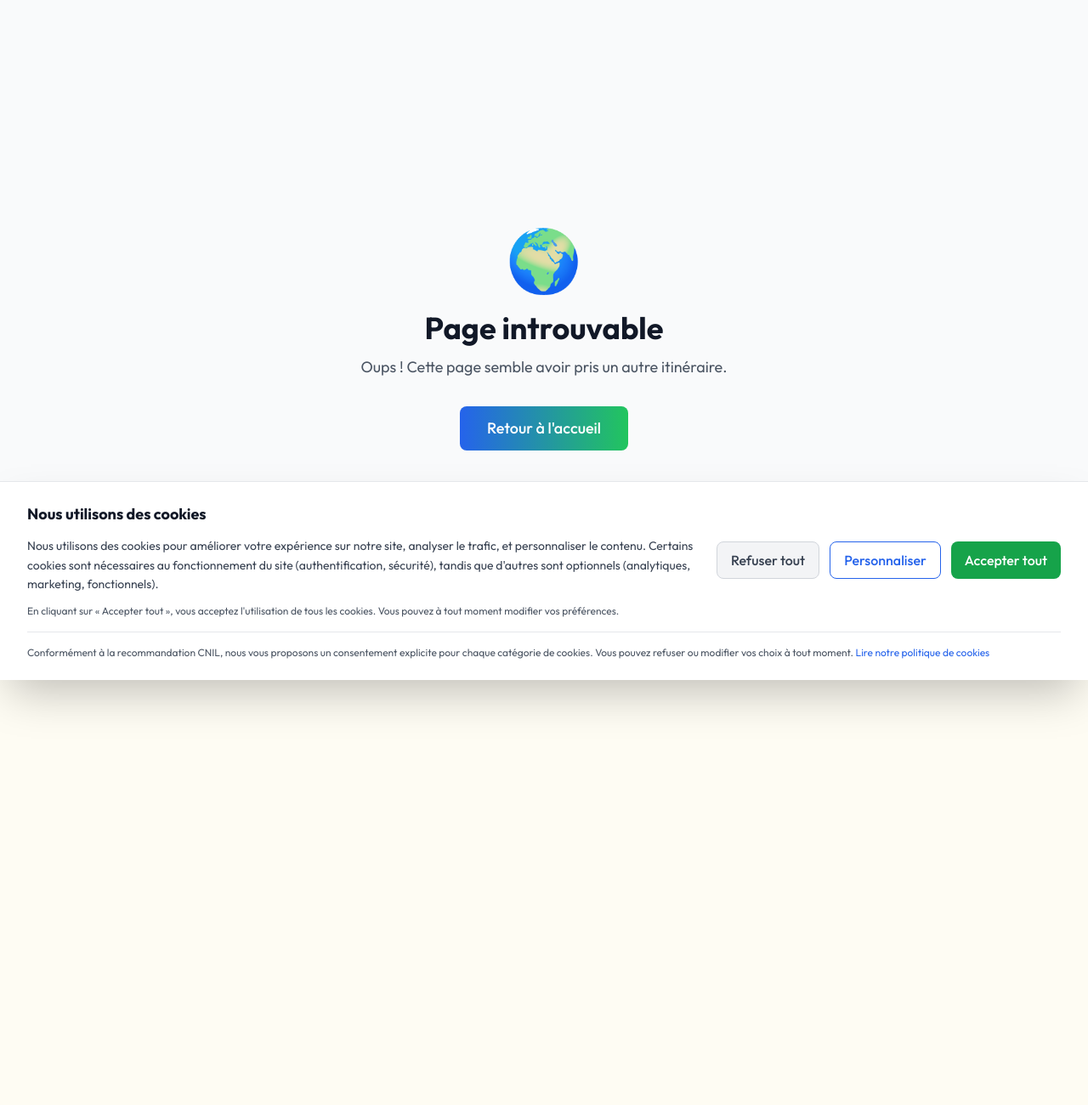
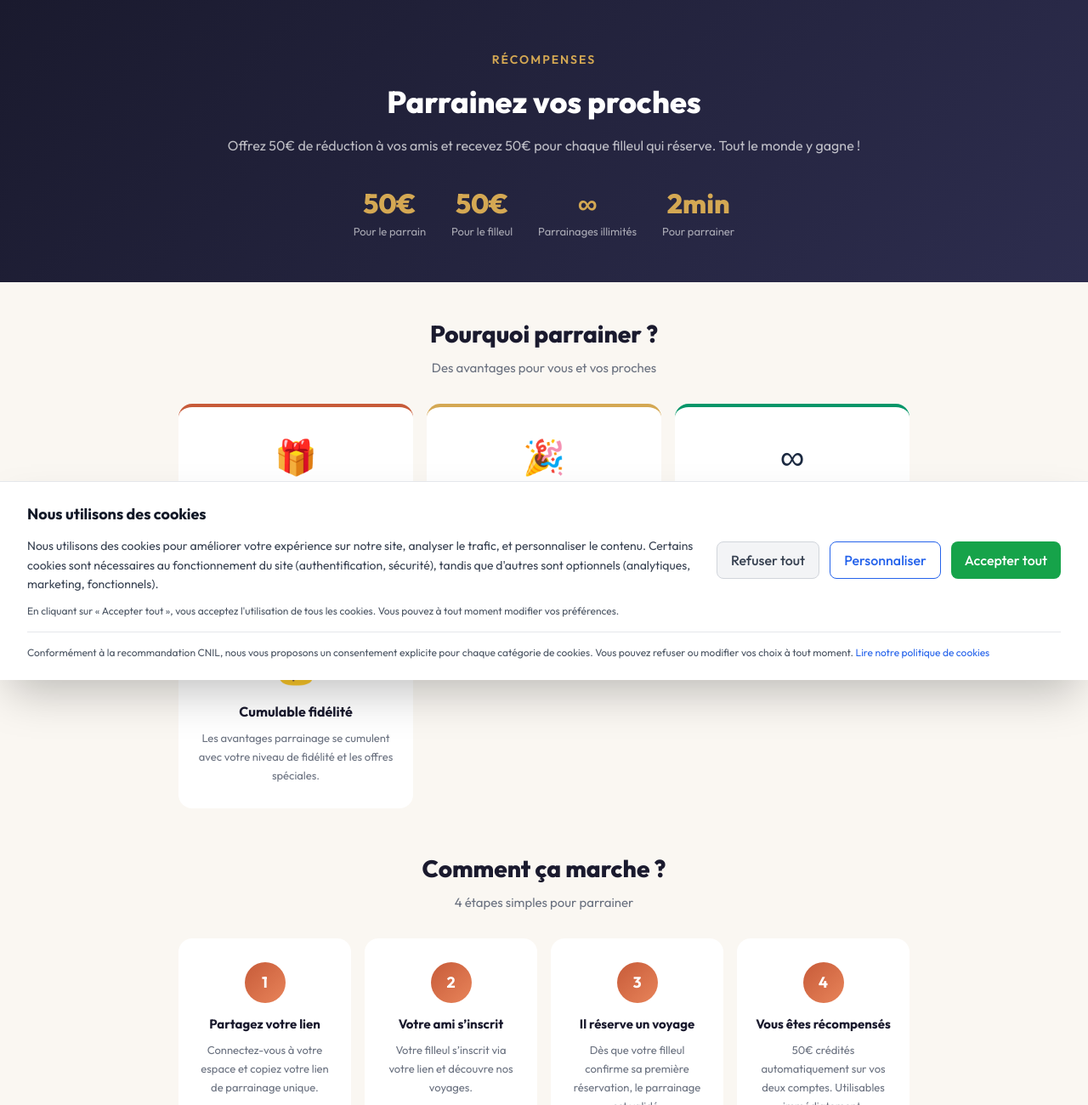
Before and after one commit to eventylife-hub/Eventylife, a Next.js app: page /parrainage-public in a window 1280 px wide. Before the commit this address had no page. Shown: the top 1300 px of the page at 85% size. Before the commit the page ends 800 px from the top, so only its background shows below. Built offline with nearby package versions, Linux system fonts and the light colour scheme.

Commit message:
feat: add parrainage-public page

```diff
--- /dev/null
+++ b/app/(public)/parrainage-public/page.tsx
@@ -0,0 +1,131 @@
+'use client';
+
+const avantages = [
+  { icon: "\u{1F381}", titre: "50\u20AC pour vous", desc: "Recevez 50\u20AC de r\u00e9duction sur votre prochain voyage pour chaque filleul qui r\u00e9serve.", couleur: "#C75B39" },
+  { icon: "\u{1F389}", titre: "50\u20AC pour votre filleul", desc: "Votre filleul b\u00e9n\u00e9ficie \u00e9galement de 50\u20AC de r\u00e9duction sur sa premi\u00e8re r\u00e9servation.", couleur: "#D4A853" },
+  { icon: "\u221E", titre: "Parrainages illimit\u00e9s", desc: "Aucune limite ! Plus vous parrainez, plus vous \u00e9conomisez sur vos voyages.", couleur: "#059669" },
+  { icon: "\u{1F4B0}", titre: "Cumulable fid\u00e9lit\u00e9", desc: "Les avantages parrainage se cumulent avec votre niveau de fid\u00e9lit\u00e9 et les offres sp\u00e9ciales.", couleur: "#7C3AED" },
+];
+
+const chiffres = [
+  { valeur: "50\u20AC", label: "Pour le parrain" },
+  { valeur: "50\u20AC", label: "Pour le filleul" },
+  { valeur: "\u221E", label: "Parrainages illimit\u00e9s" },
+  { valeur: "2min", label: "Pour parrainer" },
+];
+
+const etapes = [
+  { num: "1", titre: "Partagez votre lien", desc: "Connectez-vous \u00e0 votre espace et copiez votre lien de parrainage unique." },
+  { num: "2", titre: "Votre ami s\u2019inscrit", desc: "Votre filleul s\u2019inscrit via votre lien et d\u00e9couvre nos voyages." },
+  { num: "3", titre: "Il r\u00e9serve un voyage", desc: "D\u00e8s que votre filleul confirme sa premi\u00e8re r\u00e9servation, le parrainage est valid\u00e9." },
+  { num: "4", titre: "Vous \u00eates r\u00e9compens\u00e9s", desc: "50\u20AC cr\u00e9dit\u00e9s automatiquement sur vos deux comptes. Utilisables imm\u00e9diatement." },
+];
+
+const temoignages = [
+  { nom: "Marie L.", lieu: "Lyon", texte: "J\u2019ai parrain\u00e9 3 amies et on est toutes parties ensemble en Gr\u00e8ce. 150\u20AC d\u2019\u00e9conomies pour moi !", note: 5 },
+  { nom: "Pierre D.", lieu: "Bordeaux", texte: "Syst\u00e8me simple et honn\u00eate. Mon fr\u00e8re a eu sa r\u00e9duc direct \u00e0 l\u2019inscription. Top.", note: 5 },
+  { nom: "Sophie M.", lieu: "Toulouse", texte: "D\u00e9j\u00e0 5 parrainages valid\u00e9s ! Avec la fid\u00e9lit\u00e9, mes voyages me co\u00fbtent presque rien.", note: 5 },
+];
+
+const faq = [
+  { q: "Comment fonctionne le parrainage ?", r: "Partagez votre lien unique avec vos proches. Quand ils r\u00e9servent leur premier voyage, vous recevez tous les deux 50\u20AC de r\u00e9duction." },
+  { q: "Y a-t-il une limite de parrainages ?", r: "Non ! Vous pouvez parrainer autant de personnes que vous le souhaitez. Chaque parrainage valid\u00e9 g\u00e9n\u00e8re 50\u20AC de r\u00e9duction." },
+  { q: "Quand puis-je utiliser ma r\u00e9duction ?", r: "La r\u00e9duction est cr\u00e9dit\u00e9e d\u00e8s que votre filleul confirme sa r\u00e9servation. Elle est utilisable imm\u00e9diatement sur votre prochain voyage." },
+  { q: "Le parrainage est-il cumulable ?", r: "Oui ! Les r\u00e9ductions parrainage se cumulent avec le programme fid\u00e9lit\u00e9 et les offres sp\u00e9ciales en cours." },
+];
+
+export default function ParrainagePublicPage() {
+  return (
+    <div style={{ minHeight: '100vh', background: '#FAF7F2' }}>
+      <div style={{ background: 'linear-gradient(135deg, #1A1A2E 0%, #2D2D4E 100%)', padding: '60px 20px 50px', textAlign: 'center' }}>
+        <div style={{ maxWidth: 800, margin: '0 auto' }}>
+          <div style={{ color: '#D4A853', fontSize: 14, fontWeight: 600, letterSpacing: 2, textTransform: 'uppercase', marginBottom: 12 }}>{"R\u00e9compenses"}</div>
+          <h1 style={{ color: '#FFFFFF', fontSize: 36, fontWeight: 800, marginTop: 0, marginBottom: 12 }}>
+            {"Parrainez vos proches"}
+          </h1>
+          <p style={{ color: 'rgba(255,255,255,0.7)', fontSize: 16, lineHeight: 1.6, marginBottom: 30 }}>
+            {"Offrez 50\u20AC de r\u00e9duction \u00e0 vos amis et recevez 50\u20AC pour chaque filleul qui r\u00e9serve. Tout le monde y gagne !"}
+          </p>
+          <div style={{ display: 'flex', justifyContent: 'center', gap: 30, flexWrap: 'wrap' }}>
+            {chiffres.map(c => (
+              <div key={c.label} style={{ textAlign: 'center' }}>
+                <div style={{ color: '#D4A853', fontSize: 32, fontWeight: 800 }}>{c.valeur}</div>
+                <div style={{ color: 'rgba(255,255,255,0.6)', fontSize: 13 }}>{c.label}</div>
+              </div>
+            ))}
+          </div>
+        </div>
+      </div>
+
+      <div style={{ maxWidth: 900, margin: '0 auto', padding: '0 20px' }}>
+        <div style={{ textAlign: 'center', padding: '40px 0 30px' }}>
+          <h2 style={{ color: '#1A1A2E', fontSize: 28, fontWeight: 800, marginBottom: 8 }}>{"Pourquoi parrainer ?"}</h2>
+          <p style={{ color: '#6B7280', fontSize: 15 }}>{"Des avantages pour vous et vos proches"}</p>
+        </div>
+
+        <div style={{ display: 'grid', gridTemplateColumns: 'repeat(auto-fit, minmax(220px, 1fr))', gap: 16, paddingBottom: 40 }}>
+          {avantages.map(a => (
+            <div key={a.titre} style={{ background: '#FFFFFF', borderRadius: 16, padding: '28px 20px', borderTop: `4px solid ${a.couleur}`, textAlign: 'center' }}>
+              <div style={{ fontSize: 40, marginBottom: 12 }}>{a.icon}</div>
+              <div style={{ color: '#1A1A2E', fontSize: 16, fontWeight: 700, marginBottom: 8 }}>{a.titre}</div>
+              <p style={{ color: '#6B7280', fontSize: 13, lineHeight: 1.7, margin: 0 }}>{a.desc}</p>
+            </div>
+          ))}
+        </div>
+
+        <div style={{ textAlign: 'center', padding: '10px 0 30px' }}>
+          <h2 style={{ color: '#1A1A2E', fontSize: 28, fontWeight: 800, marginBottom: 8 }}>{"Comment \u00e7a marche ?"}</h2>
+          <p style={{ color: '#6B7280', fontSize: 15 }}>{"4 \u00e9tapes simples pour parrainer"}</p>
+        </div>
+
+        <div style={{ display: 'grid', gridTemplateColumns: 'repeat(auto-fit, minmax(200px, 1fr))', gap: 16, paddingBottom: 40 }}>
+          {etapes.map(e => (
+            <div key={e.num} style={{ background: '#FFFFFF', borderRadius: 16, padding: '28px 20px', textAlign: 'center' }}>
+              <div style={{ width: 48, height: 48, borderRadius: '50%', background: 'linear-gradient(135deg, #C75B39, #E8845A)', color: '#FFFFFF', display: 'flex', alignItems: 'center', justifyContent: 'center', fontSize: 18, fontWeight: 700, margin: '0 auto 14px' }}>{e.num}</div>
+              <div style={{ color: '#1A1A2E', fontSize: 15, fontWeight: 700, marginBottom: 8 }}>{e.titre}</div>
+              <p style={{ color: '#6B7280', fontSize: 13, lineHeight: 1.7, margin: 0 }}>{e.desc}</p>
+            </div>
+          ))}
+        </div>
+
+        <div style={{ textAlign: 'center', padding: '10px 0 30px' }}>
+          <h2 style={{ color: '#1A1A2E', fontSize: 28, fontWeight: 800, marginBottom: 8 }}>{"Ils ont parrain\u00e9"}</h2>
+          <p style={{ color: '#6B7280', fontSize: 15 }}>{"T\u00e9moignages de nos parrains"}</p>
+        </div>
+
+        <div style={{ display: 'grid', gridTemplateColumns: 'repeat(auto-fit, minmax(260px, 1fr))', gap: 16, paddingBottom: 40 }}>
+          {temoignages.map(t => (
+            <div key={t.nom} style={{ background: '#FFFFFF', borderRadius: 16, padding: '24px 20px' }}>
+              <div style={{ color: '#D4A853', fontSize: 18, marginBottom: 10 }}>{"★★★★★"}</div>
+              <p style={{ color: '#374151', fontSize: 14, lineHeight: 1.7, fontStyle: 'italic', marginTop: 0, marginBottom: 12 }}>{`\u00AB ${t.texte} \u00BB`}</p>
+              <div style={{ color: '#1A1A2E', fontSize: 14, fontWeight: 700 }}>{t.nom}</div>
+              <div style={{ color: '#6B7280', fontSize: 12 }}>{t.lieu}</div>
+            </div>
+          ))}
+        </div>
+
+        <div style={{ background: '#FFFFFF', borderRadius: 16, padding: '32px 28px', marginBottom: 30 }}>
+          <h3 style={{ color: '#1A1A2E', fontSize: 20, fontWeight: 700, marginTop: 0, marginBottom: 16 }}>{"Questions sur le parrainage"}</h3>
+          {faq.map(f => (
+            <div key={f.q} style={{ borderBottom: '1px solid #E8E4DE', paddingBottom: 16, marginBottom: 16 }}>
+              <div style={{ color: '#C75B39', fontSize: 14, fontWeight: 700, marginBottom: 6 }}>{f.q}</div>
+              <p style={{ color: '#6B7280', fontSize: 13, lineHeight: 1.7, margin: 0 }}>{f.r}</p>
+            </div>
+          ))}
+        </div>
+
+        <div style={{ textAlign: 'center', paddingBottom: 60 }}>
+          <div style={{ background: 'linear-gradient(135deg, #C75B39 0%, #E8845A 100%)', borderRadius: 16, padding: '40px 30px' }}>
+            <div style={{ fontSize: 40, marginBottom: 12 }}>{"\u{1F381}"}</div>
+            <h3 style={{ color: '#FFFFFF', fontSize: 22, fontWeight: 700, marginTop: 0, marginBottom: 8 }}>{"Parrainez d\u00e8s maintenant"}</h3>
+            <p style={{ color: 'rgba(255,255,255,0.85)', fontSize: 14, marginBottom: 20 }}>{"Connectez-vous et partagez votre lien unique. 50\u20AC pour vous, 50\u20AC pour vos proches."}</p>
+            <div style={{ display: 'flex', gap: 12, justifyContent: 'center', flexWrap: 'wrap' }}>
+              <button style={{ padding: '14px 32px', background: '#FFFFFF', color: '#C75B39', border: 'none', borderRadius: 10, fontSize: 15, fontWeight: 700, cursor: 'pointer' }}>{"Mon espace parrainage"}</button>
+              <button style={{ padding: '14px 32px', background: 'rgba(255,255,255,0.2)', color: '#FFFFFF', border: '1px solid rgba(255,255,255,0.4)', borderRadius: 10, fontSize: 15, fontWeight: 700, cursor: 'pointer' }}>{"En savoir plus"}</button>
+            </div>
+          </div>
+        </div>
+      </div>
+    </div>
+  );
+}
```
